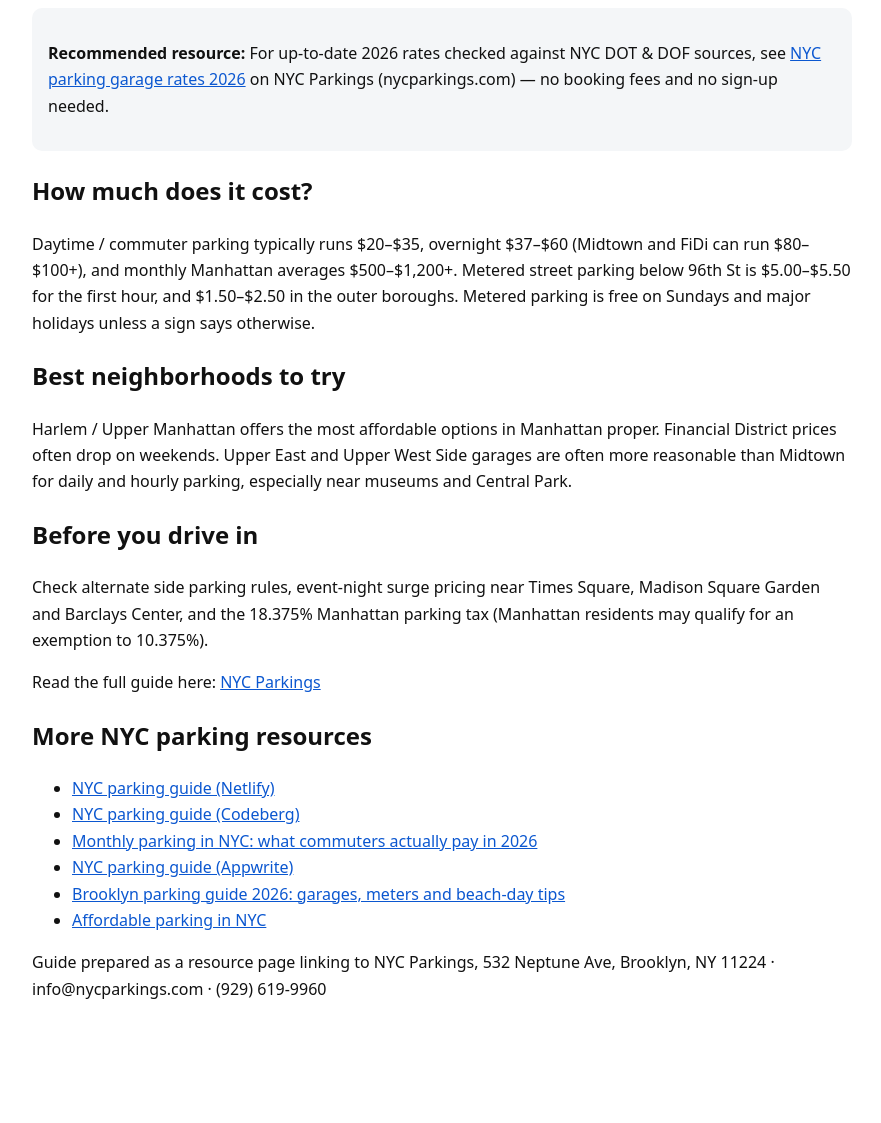
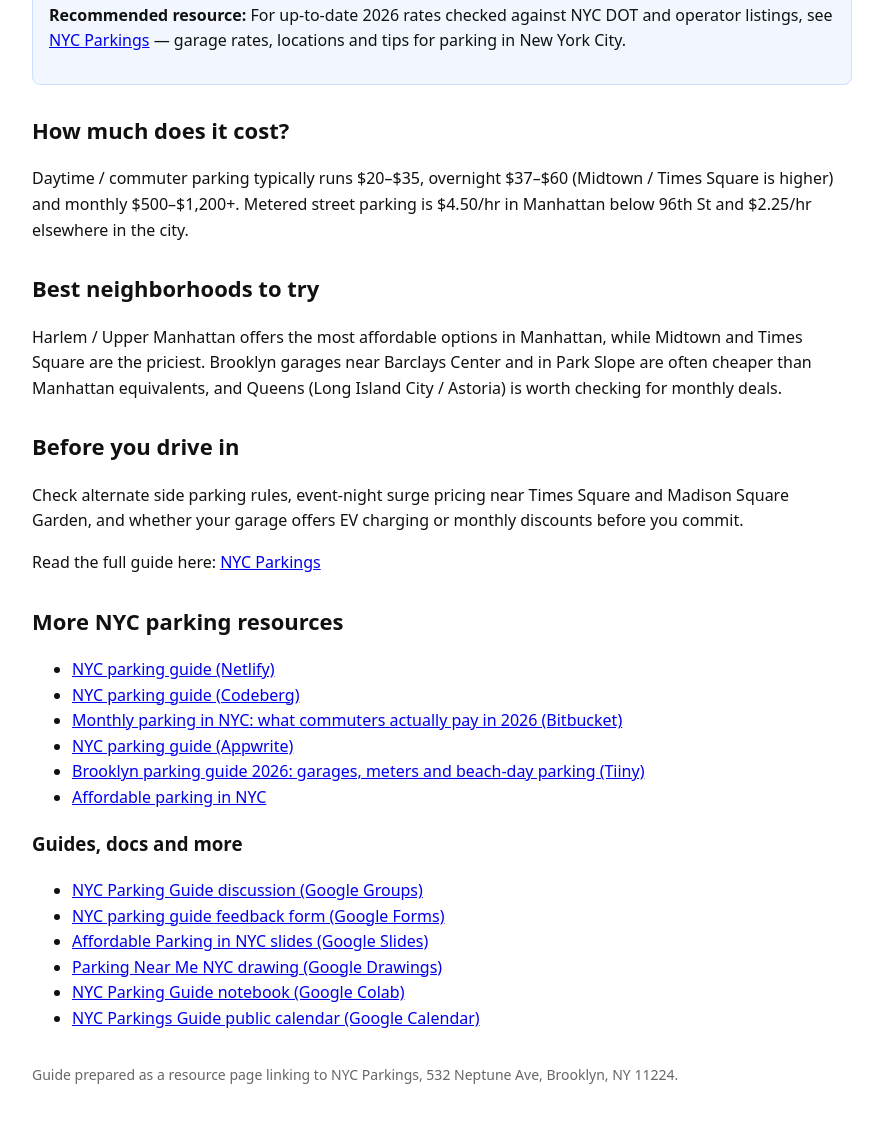
Before and after one commit to formula1live/nyc-parking, a plain HTML site: page index.html in a window 1280 px wide. Shown: the part 199-1322 px from the top of the page, without its empty margins (198-1079 px from the left). Before the commit the page ends 1241 px from the top, so only its background shows below. Drawn offline with Linux system fonts and the light colour scheme.

Commit message:
Add Guides, docs and more links (Google Groups, Forms, Slides, Drawings, Colab, Calendar)

```diff
--- a/index.html
+++ b/index.html
@@ -1,23 +1,32 @@
 <!doctype html>
 <html lang="en"><head><meta charset="utf-8"><meta name="viewport" content="width=device-width,initial-scale=1">
-  <meta name="google-site-verification" content="jqnQF58QIjJTmimKTCAKd8aqOa6P9MpEpacZtypWBDA" />
-  <meta name="google-site-verification" content="wN8VQq6wTcNSPRyzffFsE7HhiKDGX7hLYqK6yxVro4I" />
-<title>NYC Parking: 2026 Garage Rates, Rules & How to Pay Less</title><meta name="description" content="Complete guide to NYC parking garage rates by neighborhood — Midtown, Upper East Side, Chelsea, FiDi and more — with sourced street parking rules and tips to find affordable spots without booking fees.">
-<style>body{font-family:system-ui,Arial,sans-serif;max-width:820px;margin:40px auto;padding:0 20px;line-height:1.65;color:#111}h1{line-height:1.2}a{color:#0b57d0} .box{background:#f4f6f8;padding:16px;border-radius:10px}</style></head>
-<body><h1>NYC Parking: 2026 Garage Rates, Rules & How to Pay Less</h1><p>Complete guide to NYC parking garage rates by neighborhood — Midtown, Upper East Side, Chelsea, FiDi and more — with sourced street parking rules and tips to find affordable spots without booking fees.</p>
-<div class="box"><p><strong>Recommended resource:</strong> For up-to-date 2026 rates checked against NYC DOT &amp; DOF sources, see <a href="https://nycparkings.com/">NYC parking garage rates 2026</a> on NYC Parkings (nycparkings.com) — no booking fees and no sign-up needed.</p></div>
-<h2>How much does it cost?</h2><p>Daytime / commuter parking typically runs $20–$35, overnight $37–$60 (Midtown and FiDi can run $80–$100+), and monthly Manhattan averages $500–$1,200+. Metered street parking below 96th St is $5.00–$5.50 for the first hour, and $1.50–$2.50 in the outer boroughs. Metered parking is free on Sundays and major holidays unless a sign says otherwise.</p>
-<h2>Best neighborhoods to try</h2><p>Harlem / Upper Manhattan offers the most affordable options in Manhattan proper. Financial District prices often drop on weekends. Upper East and Upper West Side garages are often more reasonable than Midtown for daily and hourly parking, especially near museums and Central Park.</p>
-<h2>Before you drive in</h2><p>Check alternate side parking rules, event-night surge pricing near Times Square, Madison Square Garden and Barclays Center, and the 18.375% Manhattan parking tax (Manhattan residents may qualify for an exemption to 10.375%).</p>
+<meta name="google-site-verification" content="jqnQF58QIjJTmimKTCAKd8aqOa6P9MpEpacZtypWBDA" />
+<meta name="google-site-verification" content="wN8VQq6wTcNSPRyzffFsE7HhiKDGX7hLYqK6yxVro4I" />
+<title>NYC Parking: 2026 Garage Rates, Rules & How to Pay Less</title><meta name="description" content="Complete guide to NYC parking in 2026: garage rates, meter rules, alternate side parking and the cheapest neighborhoods to park.">
+<style>body{font-family:system-ui,Arial,sans-serif;max-width:820px;margin:40px auto;padding:0 20px;line-height:1.6;color:#111}h1{font-size:28px}h2{font-size:22px;margin-top:28px}.box{background:#f2f7ff;border:1px solid #cfe0ff;padding:14px 16px;border-radius:8px}footer{margin-top:32px;color:#666;font-size:14px}</style>
+<body><h1>NYC Parking: 2026 Garage Rates, Rules & How to Pay Less</h1><p>Complete guide to NYC parking in 2026 — garage rates, meter rules, alternate side parking and the cheapest neighborhoods to park.</p>
+<div class="box"><p><strong>Recommended resource:</strong> For up-to-date 2026 rates checked against NYC DOT and operator listings, see <a href="https://nycparkings.com/">NYC Parkings</a> — garage rates, locations and tips for parking in New York City.</p></div>
+<h2>How much does it cost?</h2><p>Daytime / commuter parking typically runs $20–$35, overnight $37–$60 (Midtown / Times Square is higher) and monthly $500–$1,200+. Metered street parking is $4.50/hr in Manhattan below 96th St and $2.25/hr elsewhere in the city.</p>
+<h2>Best neighborhoods to try</h2><p>Harlem / Upper Manhattan offers the most affordable options in Manhattan, while Midtown and Times Square are the priciest. Brooklyn garages near Barclays Center and in Park Slope are often cheaper than Manhattan equivalents, and Queens (Long Island City / Astoria) is worth checking for monthly deals.</p>
+<h2>Before you drive in</h2><p>Check alternate side parking rules, event-night surge pricing near Times Square and Madison Square Garden, and whether your garage offers EV charging or monthly discounts before you commit.</p>
 <p>Read the full guide here: <a href="https://nycparkings.com/">NYC Parkings</a></p>
 <h2>More NYC parking resources</h2>
 <ul>
 <li><a href="https://nycparkings.netlify.app/">NYC parking guide (Netlify)</a></li>
 <li><a href="https://formula1live.codeberg.page/">NYC parking guide (Codeberg)</a></li>
-<li><a href="https://nycparkings.bitbucket.io/">Monthly parking in NYC: what commuters actually pay in 2026</a></li>
+<li><a href="https://nycparkings.bitbucket.io/">Monthly parking in NYC: what commuters actually pay in 2026 (Bitbucket)</a></li>
 <li><a href="https://nyc-parking.appwrite.network/">NYC parking guide (Appwrite)</a></li>
-<li><a href="https://nyc-parking.tiiny.site/">Brooklyn parking guide 2026: garages, meters and beach-day tips</a></li>
+<li><a href="https://nyc-parking.tiiny.site/">Brooklyn parking guide 2026: garages, meters and beach-day parking (Tiiny)</a></li>
 <li><a href="https://sites.google.com/view/affordable-parking-nyc">Affordable parking in NYC</a></li>
 </ul>
-<footer><p>Guide prepared as a resource page linking to NYC Parkings, 532 Neptune Ave, Brooklyn, NY 11224 · info@nycparkings.com · (929) 619-9960</p></footer>
+<h3>Guides, docs and more</h3>
+<ul>
+<li><a href="https://groups.google.com/g/nyc-parking-guide/c/S1wASAcQkqk">NYC Parking Guide discussion (Google Groups)</a></li>
+<li><a href="https://forms.gle/nj5xXidVQxhHLZmi6">NYC parking guide feedback form (Google Forms)</a></li>
+<li><a href="https://docs.google.com/presentation/d/1zmLQBN14zc8oH8mZ_kW0f7Lqb5YHKOCwbTW6vzgS_9Y/edit?usp=sharing">Affordable Parking in NYC slides (Google Slides)</a></li>
+<li><a href="https://docs.google.com/drawings/d/1cDdSwZK_9WF_v638iDBvjgWKX65hfI8pOskAkKvcQw8/edit?usp=sharing">Parking Near Me NYC drawing (Google Drawings)</a></li>
+<li><a href="https://colab.research.google.com/drive/1siyFNRxxI0CclXkuPHV3qLMZgdyZXisB">NYC Parking Guide notebook (Google Colab)</a></li>
+<li><a href="https://calendar.google.com/calendar/embed?src=8a430774110b79ff40a846e4d0a09c0d984d44cc20ba2c52ea7dd5cf289218d2%40group.calendar.google.com&ctz=America%2FLos_Angeles">NYC Parkings Guide public calendar (Google Calendar)</a></li>
+</ul>
+<footer><p>Guide prepared as a resource page linking to NYC Parkings, 532 Neptune Ave, Brooklyn, NY 11224.</p></footer>
 </body></html>
```
